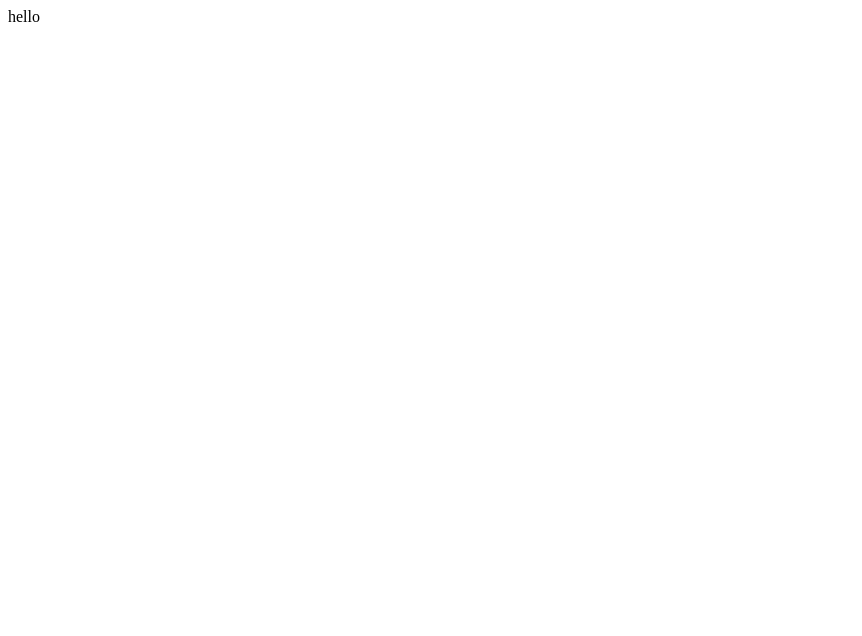
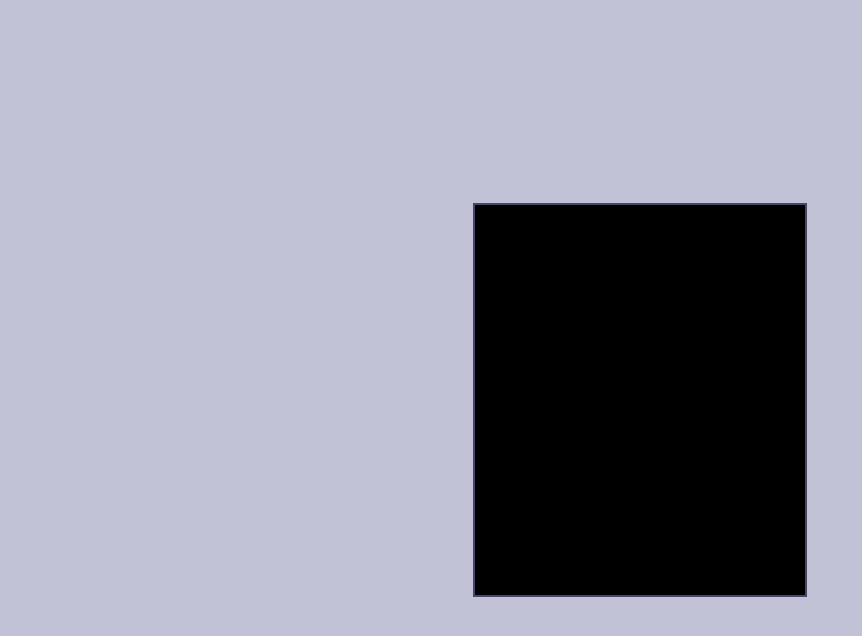
Before and after one commit to EmilBabazade/Calculator, a React (Create React App) app: page / in a window 1280 px wide. Shown: the top 636 px of the page, without its empty margins (0-862 px from the left). Built offline with nearby package versions, Linux system fonts and the light colour scheme.

Commit message:
calculator initial styling

```diff
--- a/src/App.js
+++ b/src/App.js
@@ -1,6 +1,7 @@
 import React from 'react'
 import {createUseStyles} from 'react-jss'
 import 'jss-plugin-global'
+import Calculator from './calculator/Calculator'
 
 const useStyles = createUseStyles({
     '@global': {
@@ -17,12 +18,24 @@ const useStyles = createUseStyles({
             boxSizing: 'inherit'
         }
     },
+    container: {
+        backgroundColor: '#c2c2d6',
+        width: '100%',
+        height: '100%',
+        padding: 0,
+        margin: 0,
+        display: 'flex',
+        justifyContent: 'center',
+        alignItems: 'center'
+    }
 })
 
 const App = () => {
+    const styles = useStyles()
+
     return (
-        <div>
-      hello
+        <div className={styles.container}>
+            <Calculator />
         </div>
     )
 }
--- /dev/null
+++ b/src/calculator/Calculator.js
@@ -0,0 +1,23 @@
+import React from 'react'
+import {createUseStyles} from 'react-jss'
+
+const useStyles = createUseStyles({
+    calculator: {
+        width: 334,
+        height: 394,
+        backgroundColor: '#000000',
+        border: 'solid #47476b 2px'
+    }
+})
+
+const Calculator = () => {
+    const styles = useStyles()
+
+    return(
+        <div className={styles.calculator}>
+
+        </div>
+    )
+}
+
+export default Calculator
```
Also changed, not shown: src/calculator/Pad.js (added), 1 other file (tests, documents, lock files or other folders).
